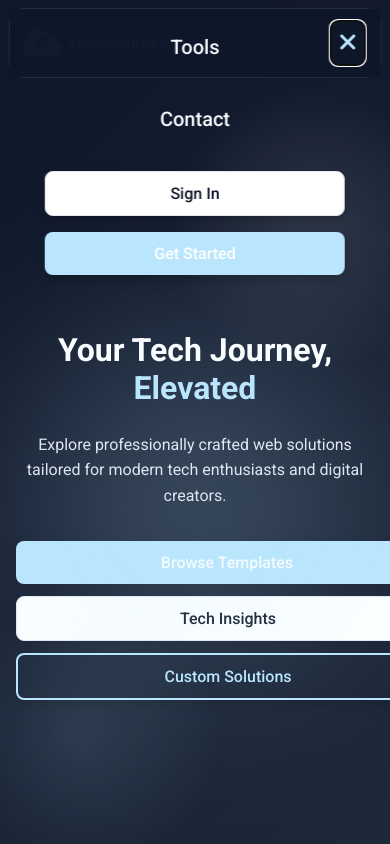
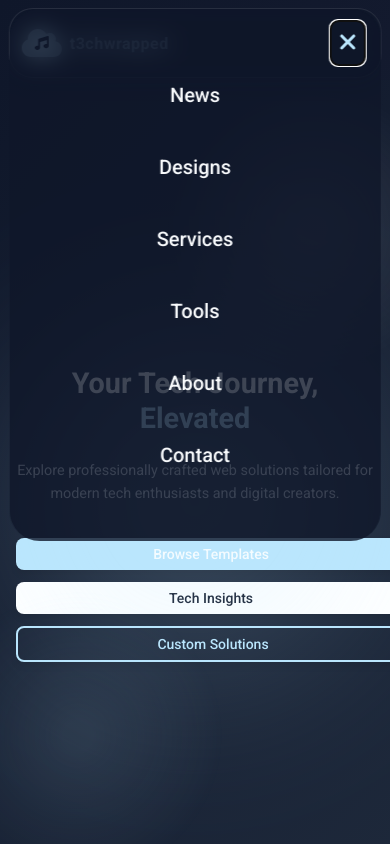
Before and after one commit to Nysonn/t3chwrapped, a React (Vite) app: page / in a window 390 px wide. Both pictures are taken after a click on the button "Toggle Navigation Menu". Shown: the top 844 px of the page. Built offline with nearby package versions, Linux system fonts and the light colour scheme.

Commit message:
Header & mobile

```diff
--- a/src/components/common/Header/Header.css
+++ b/src/components/common/Header/Header.css
@@ -9,7 +9,7 @@
   background: rgba(15, 23, 42, 0.75);
   backdrop-filter: blur(12px);
   border: 1px solid rgba(255, 255, 255, 0.1);
-  border-radius: 1rem;
+  border-radius: 1.5rem;
   z-index: 1000;
   transition: all 0.5s cubic-bezier(0.4, 0, 0.2, 1);
 }
@@ -18,7 +18,7 @@
   position: fixed;
   background: rgba(15, 23, 42, 0.95);
   box-shadow: 0 8px 32px rgba(0, 0, 0, 0.2);
-  top : 0;
+  top: 0;
   transition: 0.75s;
 }
 
@@ -120,44 +120,6 @@
   color: var(--neutral-100);
 }
 
-/* Action Buttons */
-.header-actions {
-  display: flex;
-  gap: 1rem;
-  align-items: center;
-}
-
-.btn-primary, .btn-secondary {
-  padding: 0.6rem 1.2rem;
-  border-radius: 8px;
-  font-weight: 500;
-  font-size: 0.95rem;
-  transition: all 0.3s ease;
-  cursor: pointer;
-}
-
-.btn-primary {
-  background: var(--accent-100);
-  color: var(--primary-100);
-  border: none;
-}
-
-.btn-primary:hover {
-  background: var(--accent-200);
-  transform: translateY(-2px);
-}
-
-.btn-secondary {
-  background: transparent;
-  color: var(--neutral-100);
-  border: 1px solid var(--neutral-300);
-}
-
-.btn-secondary:hover {
-  background: rgba(255, 255, 255, 0.1);
-  transform: translateY(-2px);
-}
-
 /* Menu Toggle Button */
 .menu-toggle {
   display: none;
@@ -191,10 +153,6 @@
   .nav-menu {
     gap: 1.5rem;
   }
-
-  .header-actions {
-    gap: 0.75rem;
-  }
 }
 
 @media (max-width: 768px) {
@@ -224,16 +182,20 @@
     top: 0;
     left: 0;
     right: 0;
-    bottom: 0;
-    background: rgba(15, 23, 42, 0.98);
+    width: auto;
+    height: 500px;
+    border-radius: 30px;
+    background: rgba(15, 23, 42, 0.8); /* Slightly transparent background */
+    backdrop-filter: blur(12px); /* Adds a blur effect to the background */
+    -webkit-backdrop-filter: blur(12px); /* For Safari compatibility */
+    display: flex;
     flex-direction: column;
     justify-content: center;
-    padding: 2rem;
+    align-items: center;
+    padding: 1rem;
     transform: translateX(100%);
-    transition: transform 0.5s cubic-bezier(0.4, 0, 0.2, 1),
-                visibility 0.5s cubic-bezier(0.4, 0, 0.2, 1);
+    transition: transform 0.5s cubic-bezier(0.4, 0, 0.2, 1), visibility 0.5s ease;
     visibility: hidden;
-    border-radius: 0;
   }
 
   .nav-wrapper.show {
@@ -248,19 +210,6 @@
 
   .nav-menu a {
     font-size: 1.25rem;
-  }
-
-  .header-actions {
-    flex-direction: column;
-    gap: 1rem;
-    width: 100%;
-    max-width: 300px;
-  }
-
-  .btn-primary, .btn-secondary {
-    width: 100%;
-    padding: 0.8rem;
-    font-size: 1rem;
   }
 }
 
--- a/src/components/common/Header/Header.jsx
+++ b/src/components/common/Header/Header.jsx
@@ -9,7 +9,7 @@ import {
 } from "@fortawesome/free-solid-svg-icons";
 import "./Header.css";
 
-const Header = () => {
+export default function Header() {
   const [menuOpen, setMenuOpen] = useState(false);
   const [scrolled, setScrolled] = useState(false);
   const location = useLocation();
@@ -61,32 +61,27 @@ const Header = () => {
         {/* Navigation Menu */}
         <div className={`nav-wrapper ${menuOpen ? 'show' : ''}`}>
           <nav className="nav-menu">
-            <Link to="/shop" className={location.pathname === '/shop' ? 'active' : ''}>
-              Templates
+            <Link to="/news" className={location.pathname === '/news' ? 'active' : ''}>
+              News
+            </Link>
+            <Link to="/designs" className={location.pathname === '/designs' ? 'active' : ''}>
+              Designs
             </Link>
             <Link to="/services" className={location.pathname === '/services' ? 'active' : ''}>
               Services
             </Link>
-            <Link to="/blog" className={location.pathname === '/blog' ? 'active' : ''}>
-              Blog
-            </Link>
             <Link to="/tools" className={location.pathname === '/tools' ? 'active' : ''}>
               Tools
+            </Link>
+            <Link to="/about" className={location.pathname === '/about' ? 'active' : ''}>
+              About
             </Link>
             <Link to="/contact" className={location.pathname === '/contact' ? 'active' : ''}>
               Contact
             </Link>
           </nav>
-
-          {/* Action Buttons */}
-          <div className="header-actions">
-            <button className="btn-secondary">Sign In</button>
-            <button className="btn-primary">Get Started</button>
-          </div>
         </div>
       </div>
     </header>
   );
 };
-
-export default Header;
--- a/src/components/sections/Hero/Hero.css
+++ b/src/components/sections/Hero/Hero.css
@@ -50,11 +50,11 @@
 
 .btn-primary, .btn-secondary, .btn-outline {
   padding: var(--spacing-sm) var(--spacing-xl);
-  border-radius: 8px;
+  border-radius: var(--radius-md);
   font-weight: 500;
   text-decoration: none;
   transition: all 0.3s ease;
-  box-shadow: 0 4px 12px rgba(0, 0, 0, 0.2);
+  box-shadow: var(--shadow-md);
 }
 
 .btn-primary {
@@ -124,15 +124,25 @@
   }
 }
 
-@media (max-width: 768px) {
+/* Tablet View */
+@media (max-width: 1024px) {
   .hero-container {
     padding: var(--spacing-md);
   }
 
-  .hero-actions {
-    flex-direction: column;
-    width: 100%;
-    gap: var(--spacing-sm);
+  .hero-title {
+    font-size: clamp(2.4rem, 5vw, 3.8rem);
+  }
+
+  .hero-subtitle {
+    font-size: clamp(1.1rem, 2.2vw, 1.5rem);
+  }
+}
+
+/* Mobile View */
+@media (max-width: 768px) {
+  .hero-container {
+    padding: var(--spacing-md);
   }
 
   .hero-title {
@@ -142,4 +152,29 @@
   .hero-subtitle {
     font-size: clamp(1rem, 2vw, 1.4rem);
   }
+
+  .hero-actions {
+    flex-direction: column;
+    gap: var(--spacing-sm);
+  }
+
+  .btn-primary, .btn-secondary, .btn-outline {
+    width: 100%;
+  }
 }
+
+/* Small Mobile View */
+@media (max-width: 480px) {
+  .hero-title {
+    font-size: clamp(1.8rem, 4vw, 3rem);
+  }
+
+  .hero-subtitle {
+    font-size: clamp(0.9rem, 1.8vw, 1.2rem);
+  }
+
+  .btn-primary, .btn-secondary, .btn-outline {
+    padding: var(--spacing-xs) var(--spacing-md);
+    font-size: var(--fs-sm);
+  }
+}
--- a/src/index.css
+++ b/src/index.css
@@ -83,6 +83,9 @@ body {
     var(--primary-100) 100%
   );
   color: var(--primary-100);
+  padding: 0;
+  overflow-x: hidden;
+  width: 100%;
 }
 
 h1 {
```
